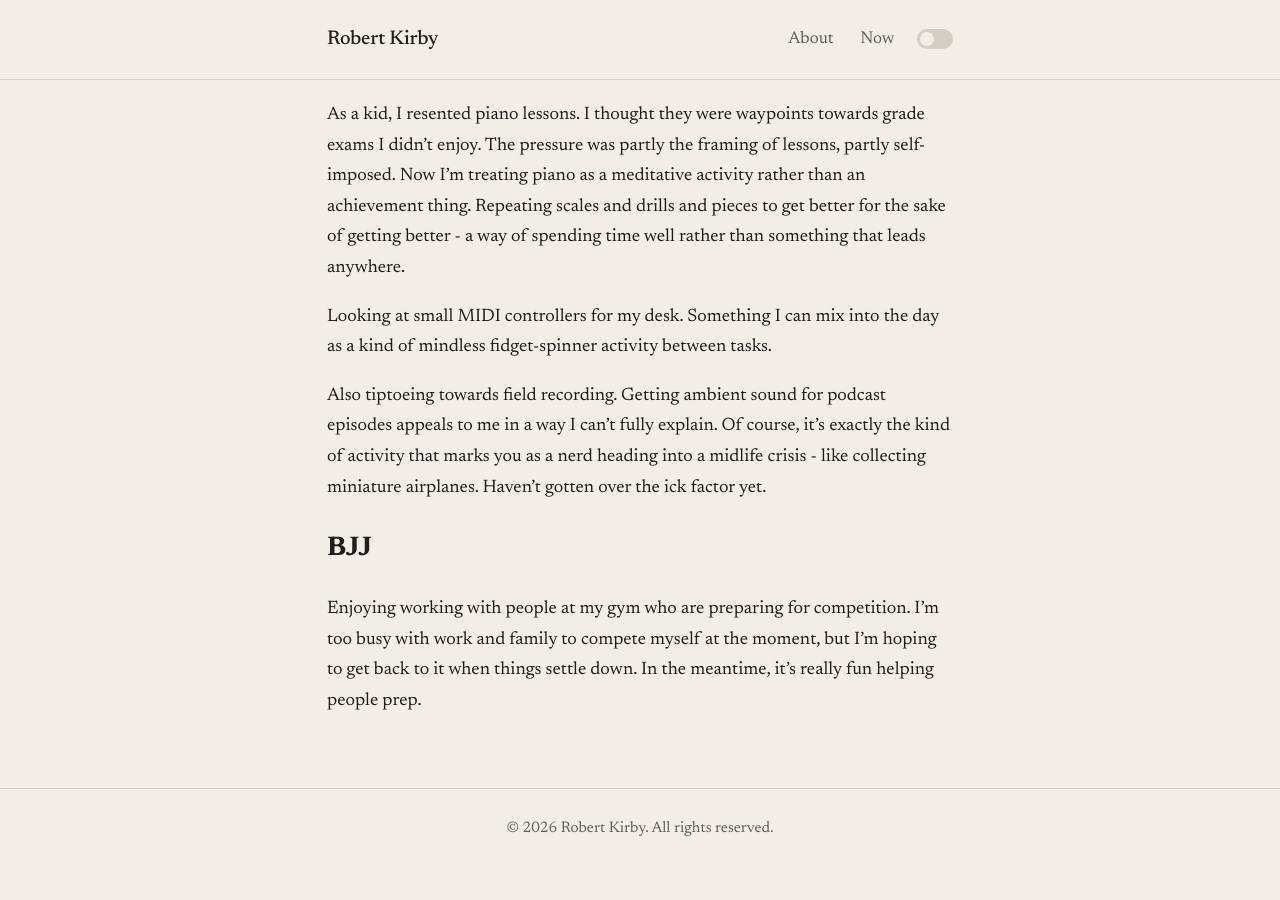
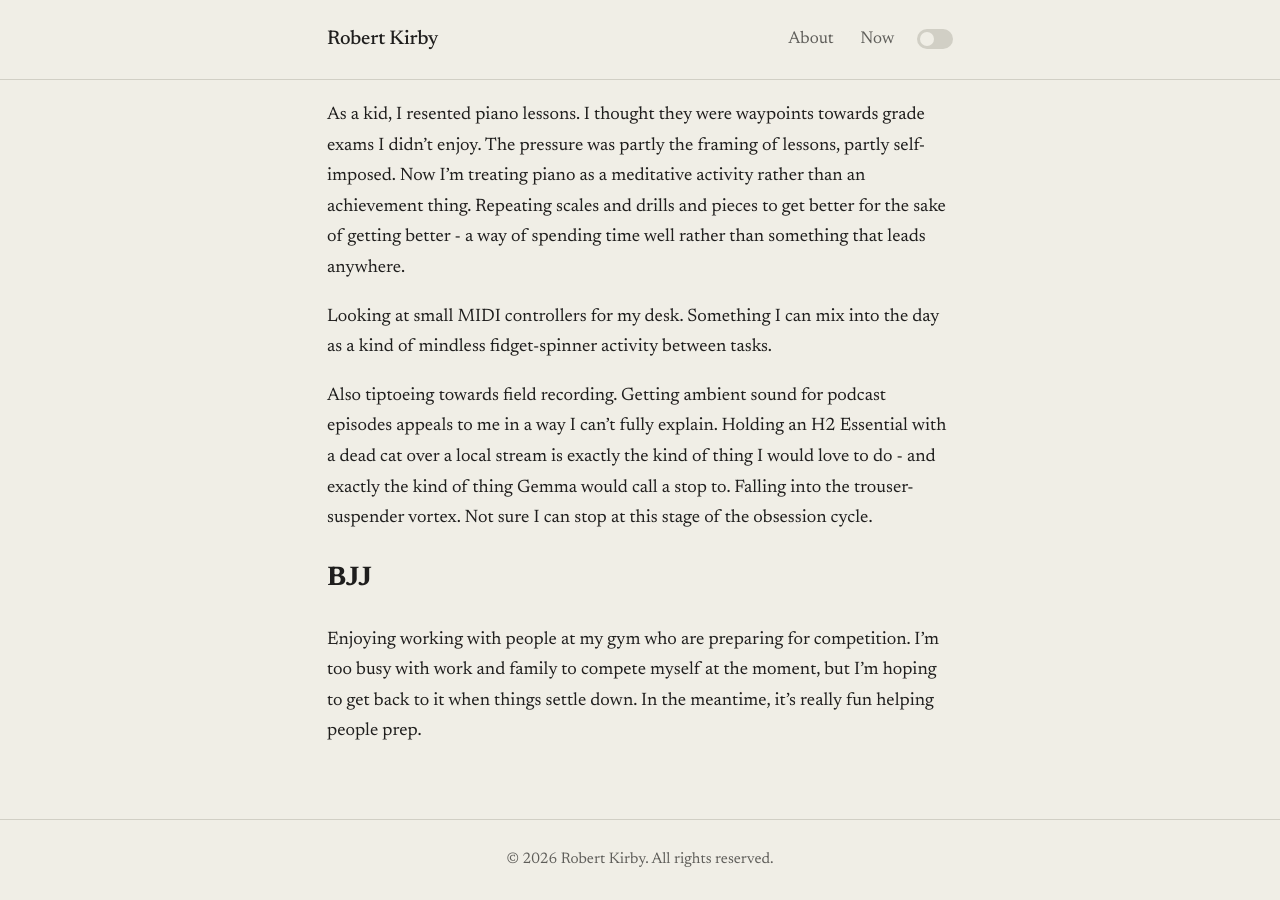
Before and after one commit to rob137/rob137.github.io, a Jekyll site: the page built from now.md, in a window 1280 px wide and 900 px high, scrolled down 1118 px. Built offline with Jekyll 4.4.1, drawn with Linux system fonts in a browser that asks for light colours; before the commit the page ends 1987 px from its top, so only the background shows below that.

Commit message:
Update field recording section
Co-Authored-By: Claude Opus 4.5 <noreply@anthropic.com>

```diff
--- a/now.md
+++ b/now.md
@@ -27,7 +27,7 @@ As a kid, I resented piano lessons. I thought they were waypoints towards grade
 
 Looking at small MIDI controllers for my desk. Something I can mix into the day as a kind of mindless fidget-spinner activity between tasks.
 
-Also tiptoeing towards field recording. Getting ambient sound for podcast episodes appeals to me in a way I can't fully explain. Of course, it's exactly the kind of activity that marks you as a nerd heading into a midlife crisis - like collecting miniature airplanes. Haven't gotten over the ick factor yet.
+Also tiptoeing towards field recording. Getting ambient sound for podcast episodes appeals to me in a way I can't fully explain. Holding an H2 Essential with a dead cat over a local stream is exactly the kind of thing I would love to do - and exactly the kind of thing Gemma would call a stop to. Falling into the trouser-suspender vortex. Not sure I can stop at this stage of the obsession cycle.
 
 ## BJJ
 
```
